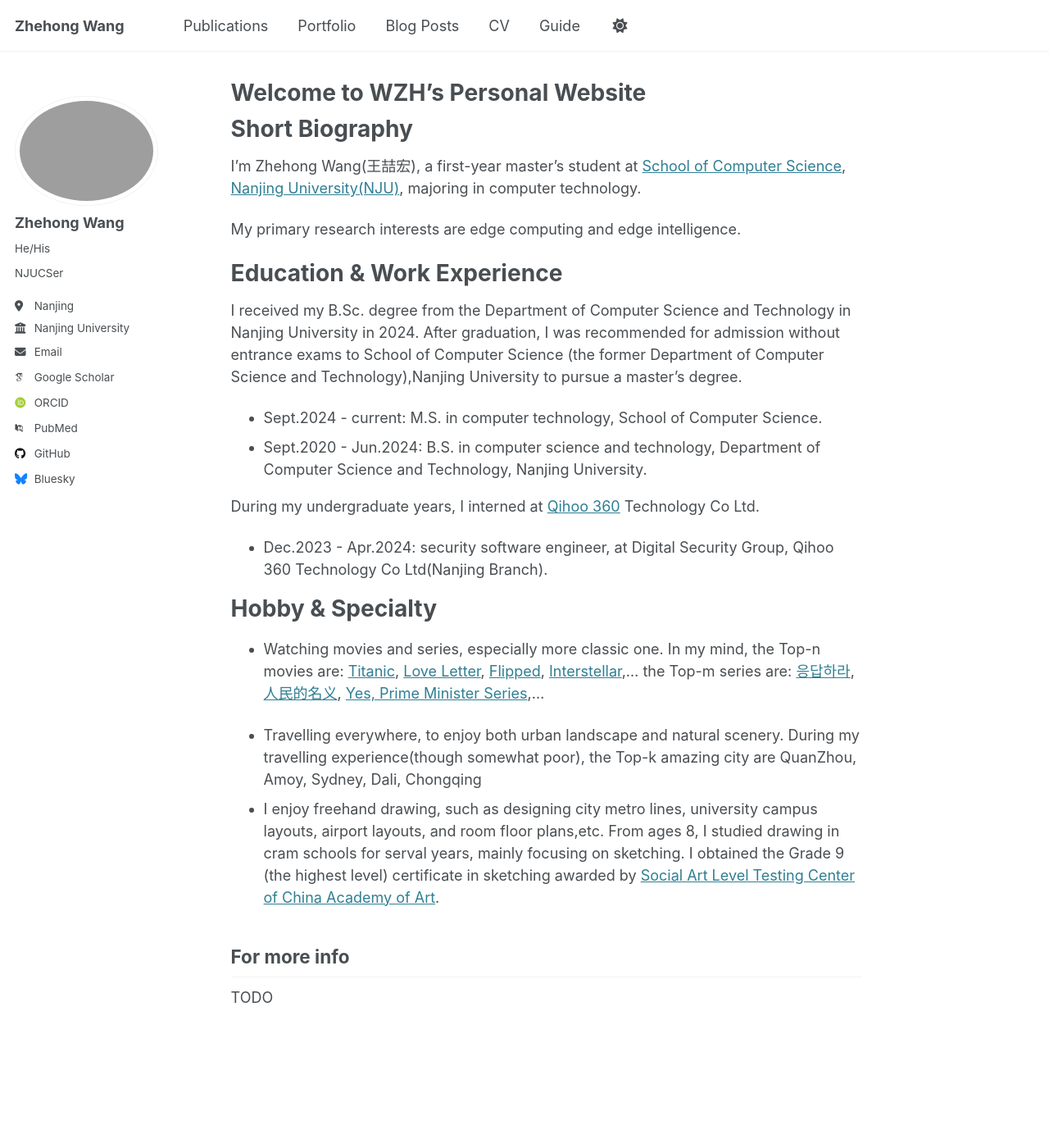
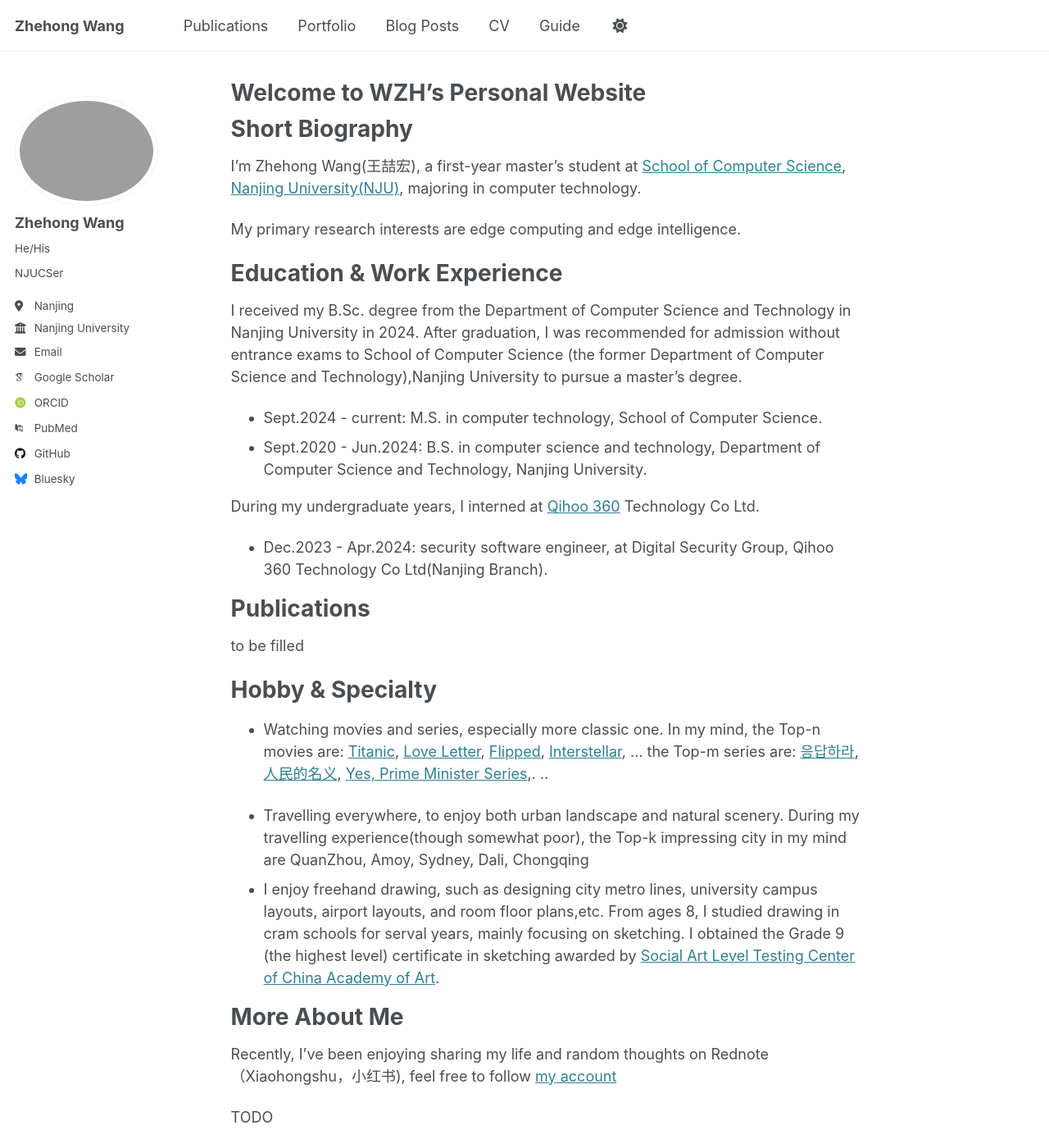
Before and after one commit to Peanow/Peanow.github.io, a Jekyll site: the page built from _pages/about.md, in a window 1280 px wide and 1400 px high. Shown: the whole window at 82% size. Built offline with Jekyll 4.4.1, drawn with Linux system fonts in a browser that asks for light colours; some web fonts are replaced.

Commit message:
add more info

```diff
--- a/_pages/about.md
+++ b/_pages/about.md
@@ -27,6 +27,10 @@ During my undergraduate years, I interned at [Qihoo 360](https://www.360.cn/) Te
 
 * Dec.2023 - Apr.2024: security software engineer, at Digital Security Group, Qihoo 360 Technology Co Ltd(Nanjing Branch).
 
+Publications
+======
+to be filled
+
 Hobby & Specialty
 ======
 * Watching movies and series, especially more classic one.
@@ -34,18 +38,22 @@ In my mind, the Top-n movies are:
 [Titanic](https://movie.douban.com/subject/1292722/),
 [Love Letter](https://movie.douban.com/subject/1292220/),
 [Flipped](https://movie.douban.com/subject/3319755/),
-[Interstellar](https://movie.douban.com/subject/1889243/),...
+[Interstellar](https://movie.douban.com/subject/1889243/), ...
 the Top-m series are:
 [응답하라](https://movie.douban.com/subject/26302614/),
 [人民的名义](https://movie.douban.com/subject/26727273/),
-[Yes, Prime Minister Series](https://movie.douban.com/subject/1441948/),...
+[Yes, Prime Minister Series](https://movie.douban.com/subject/1441948/),. ..
 
 * Travelling everywhere, to enjoy both urban landscape and natural scenery.
-During my travelling experience(though somewhat poor), the Top-k amazing city are QuanZhou, Amoy, Sydney, Dali, Chongqing
+During my travelling experience(though somewhat poor),
+the Top-k impressing city in my mind are QuanZhou, Amoy, Sydney, Dali, Chongqing
 * I enjoy freehand drawing, such as
 designing city metro lines, university campus layouts, airport layouts, and room floor plans,etc.
 From ages 8, I studied drawing in cram schools for serval years, mainly focusing on sketching. I obtained the Grade 9 (the highest level) certificate in sketching awarded by [Social Art Level Testing Center of China Academy of Art](https://mskj.caa.edu.cn/).
 
-For more info
-------
+More About Me
+======
+Recently, I've been enjoying sharing my life and random thoughts on Rednote（Xiaohongshu，小红书),
+feel free to follow [my account](https://www.xiaohongshu.com/user/profile/5f8c10eb000000000100a4fb)
+
 TODO
```
